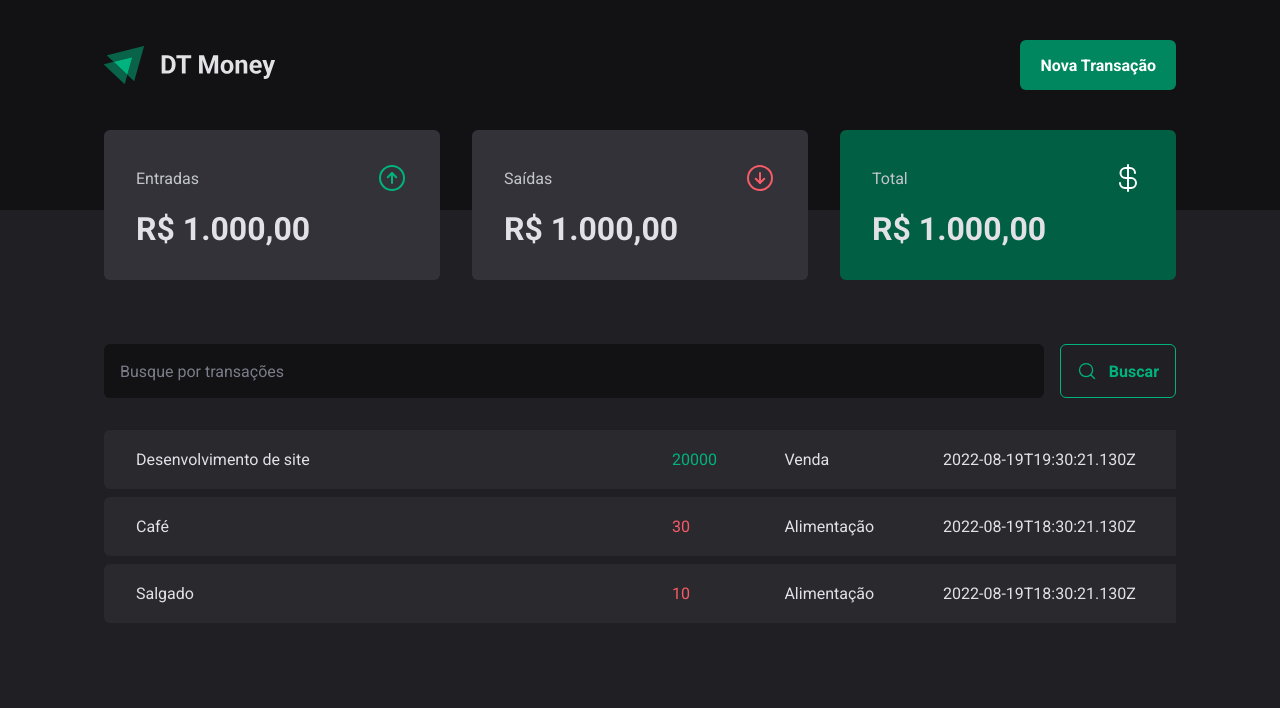
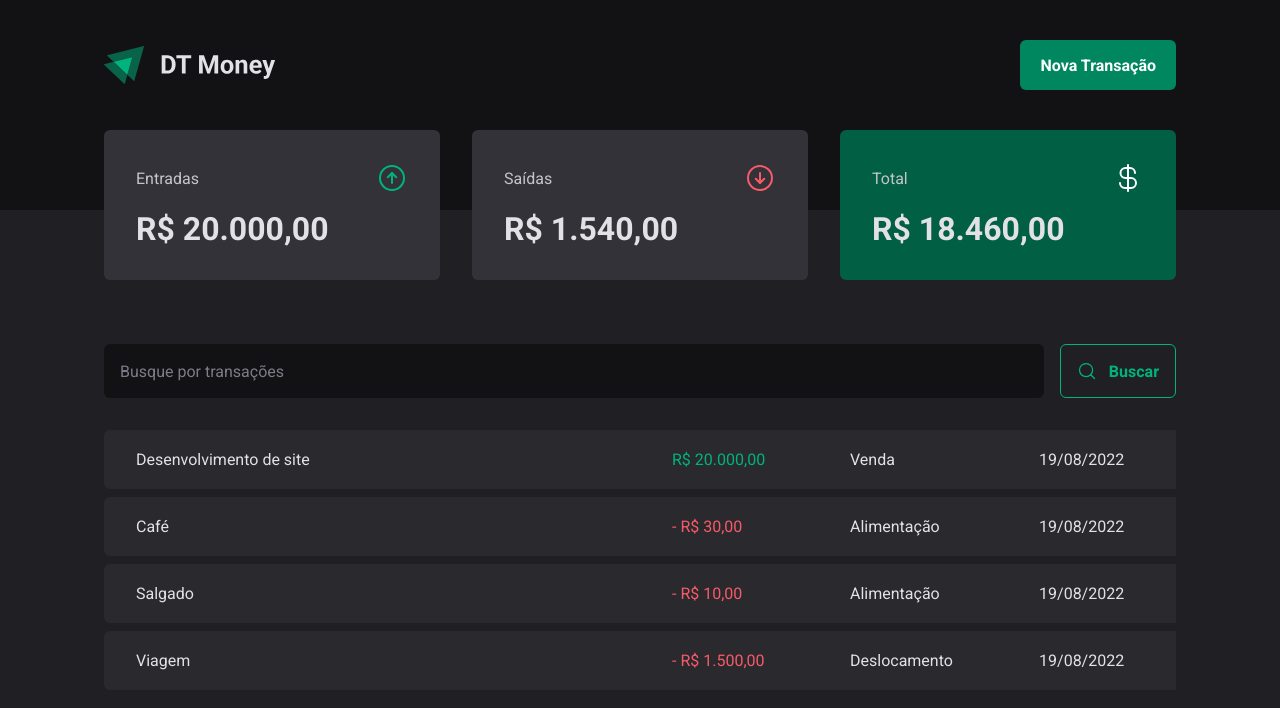
Before and after one commit to luis-b-o/dt-money, a React (Vite) app: page / in a window 1280 px wide. Shown: the top 708 px of the page. Built offline with nearby package versions, Linux system fonts and the light colour scheme; data requests are answered from the project's data file.

Commit message:
feat: formating values

```diff
--- a/server.json
+++ b/server.json
@@ -23,6 +23,14 @@
       "category": "Alimentação",
       "price": 10,
       "createdAt": "2022-08-19T18:30:21.130Z"
+    },
+    {
+      "id": 4,
+      "description": "Viagem",
+      "type": "outcome",
+      "category": "Deslocamento",
+      "price": 1500,
+      "createdAt": "2022-08-19T18:30:21.130Z"
     }
   ]
 }
--- a/src/components/Summary/index.tsx
+++ b/src/components/Summary/index.tsx
@@ -1,7 +1,31 @@
 import { SummaryCard, SummaryContainer } from "@components/Summary/styles";
+import { TransactionsContext } from "@contexts/TransactionsContext";
+import { priceFormatter } from "@utils/formater";
 import { ArrowCircleDown, ArrowCircleUp, CurrencyDollar } from "phosphor-react";
+import { useContext } from "react";
 
 export function Summary() {
+  const { transactions } = useContext(TransactionsContext);
+
+  const summary = transactions.reduce(
+    (acc, transaction) => {
+      if (transaction.type === "income") {
+        acc.income += transaction.price;
+        acc.total += transaction.price;
+      } else {
+        acc.outcome += transaction.price;
+        acc.total -= transaction.price;
+      }
+
+      return acc;
+    },
+    {
+      income: 0,
+      outcome: 0,
+      total: 0,
+    }
+  );
+
   return (
     <SummaryContainer>
       <SummaryCard>
@@ -9,7 +33,7 @@ export function Summary() {
           <span>Entradas</span>
           <ArrowCircleUp size={32} color="#00b37e" />
         </header>
-        <strong>R$ 1.000,00</strong>
+        <strong>{priceFormatter.format(summary.income)}</strong>
       </SummaryCard>
 
       <SummaryCard>
@@ -17,7 +41,7 @@ export function Summary() {
           <span>Saídas</span>
           <ArrowCircleDown size={32} color="#f75a68" />
         </header>
-        <strong>R$ 1.000,00</strong>
+        <strong>{priceFormatter.format(summary.outcome)}</strong>
       </SummaryCard>
 
       <SummaryCard variant="green">
@@ -26,7 +50,7 @@ export function Summary() {
           <CurrencyDollar size={32} color="#fff" />
         </header>
 
-        <strong>R$ 1.000,00</strong>
+        <strong>{priceFormatter.format(summary.total)}</strong>
       </SummaryCard>
     </SummaryContainer>
   );
--- a/src/contexts/TransactionsContext.tsx
+++ b/src/contexts/TransactionsContext.tsx
@@ -9,7 +9,7 @@ interface ITransaction {
   createdAt: string;
 }
 
-interface TransactionContextType {
+interface TransactionsContextType {
   transactions: ITransaction[];
 }
 
@@ -17,7 +17,7 @@ interface TransactionsProviderProps {
   children: ReactNode;
 }
 
-export const TransactionContext = createContext({} as TransactionContextType);
+export const TransactionsContext = createContext({} as TransactionsContextType);
 
 export function TransactionsProvider({ children }: TransactionsProviderProps) {
   const [transactions, setTransactions] = useState<ITransaction[]>([]);
@@ -33,8 +33,8 @@ export function TransactionsProvider({ children }: TransactionsProviderProps) {
   }, []);
 
   return (
-    <TransactionContext.Provider value={{ transactions }}>
+    <TransactionsContext.Provider value={{ transactions }}>
       {children}
-    </TransactionContext.Provider>
+    </TransactionsContext.Provider>
   );
 }
--- a/src/pages/Transactions/index.tsx
+++ b/src/pages/Transactions/index.tsx
@@ -1,15 +1,16 @@
 import { SearchForm } from "@components/SearchForm";
 import { Summary } from "@components/Summary";
-import { TransactionContext } from "@contexts/TransactionsContext";
+import { TransactionsContext } from "@contexts/TransactionsContext";
 import {
   PriceHighlight,
   TransactionsContainer,
   TransactionsTable,
 } from "@pages/Transactions/styles";
+import { dateFormatter, priceFormatter } from "@utils/formater";
 import { useContext } from "react";
 
 export function Transactions() {
-  const { transactions } = useContext(TransactionContext);
+  const { transactions } = useContext(TransactionsContext);
 
   return (
     <div>
@@ -25,11 +26,14 @@ export function Transactions() {
                   <td width="50%">{transaction.description}</td>
                   <td>
                     <PriceHighlight variant={transaction.type}>
-                      {transaction.price}
+                      {transaction.type === "outcome" && "- "}
+                      {priceFormatter.format(transaction.price)}
                     </PriceHighlight>
                   </td>
                   <td>{transaction.category}</td>
-                  <td>{transaction.createdAt}</td>
+                  <td>
+                    {dateFormatter.format(new Date(transaction.createdAt))}
+                  </td>
                 </tr>
               );
             })}
--- /dev/null
+++ b/src/utils/formater.ts
@@ -0,0 +1,6 @@
+export const dateFormatter = new Intl.DateTimeFormat("pt-BR");
+
+export const priceFormatter = new Intl.NumberFormat("pt-BR", {
+  style: "currency",
+  currency: "BRL",
+});
```
